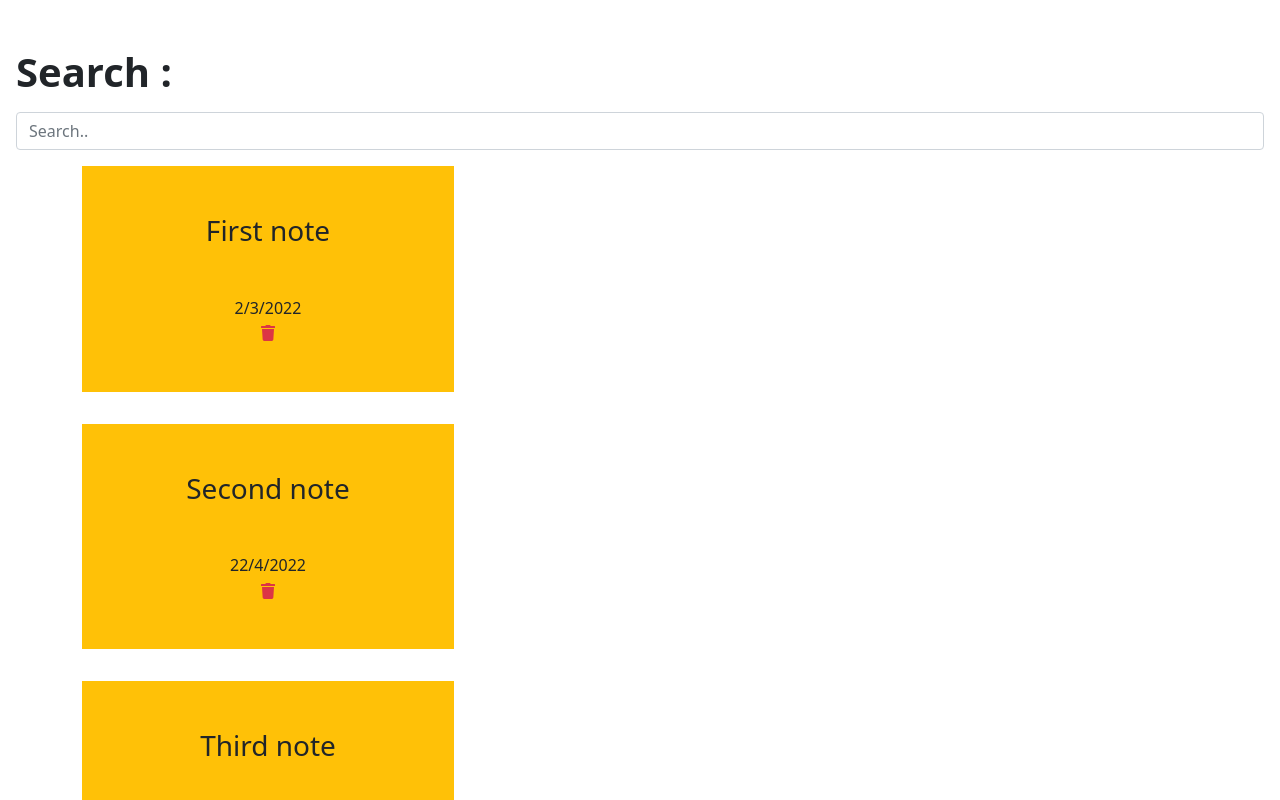
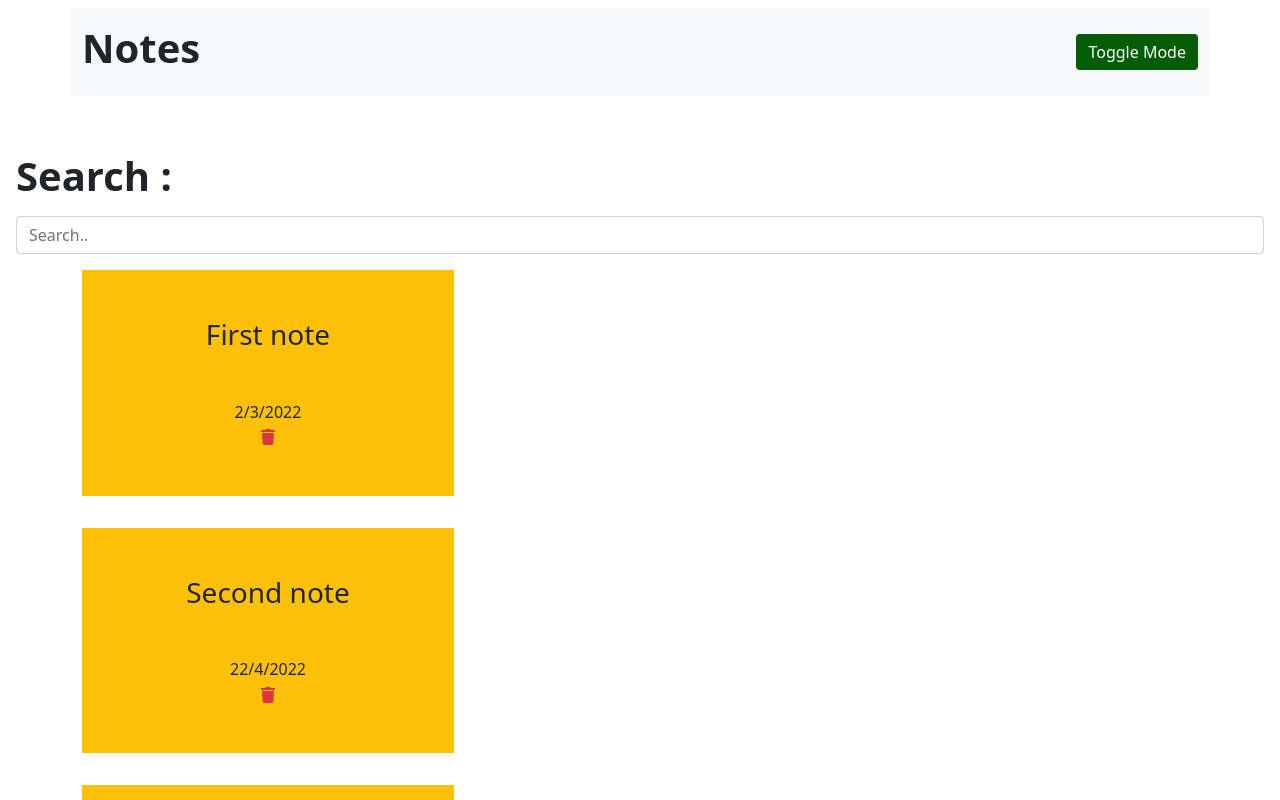
Before and after one commit to mahabur-rahman/React-notes-application, a React (Create React App) app: page / in a window 1280 px wide. Shown: the top 800 px of the page. Built offline with nearby package versions, Linux system fonts and the light colour scheme.

Commit message:
dark mode logic implement

```diff
--- a/src/App.js
+++ b/src/App.js
@@ -6,6 +6,7 @@ import { nanoid } from "nanoid";
 // comp
 import NoteList from "./components/NoteList";
 import Search from "./components/Search";
+import Toolbar from "./components/Toolbar";
 
 const App = () => {
   const [notes, setNotes] = useState([
@@ -15,6 +16,7 @@ const App = () => {
   ]);
 
   const [search, setSearch] = useState("");
+  const [darkMode, setDarkMode] = useState(false);
 
   // create note || add note
   const addNote = (text) => {
@@ -39,7 +41,8 @@ const App = () => {
   };
 
   return (
-    <div className="py-5">
+    <div className={`${darkMode && "dark_mode"}`}>
+      <Toolbar handleToggleDarkMode={setDarkMode} />
       <Search handleSearch={setSearch} />
       <NoteList
         notes={notes.filter((note) =>
--- /dev/null
+++ b/src/components/Toolbar.js
@@ -0,0 +1,26 @@
+import React from "react";
+import { Navbar, Container, Button } from "react-bootstrap";
+
+const Toolbar = ({ handleToggleDarkMode }) => {
+  return (
+    <div>
+      <Navbar>
+        <Container className="bg-light py-3 mb-5">
+          <h2 className="display-6 fw-bold">Notes</h2>
+
+          <Button
+            className="border-0 toggle_btn"
+            onClick={() => handleToggleDarkMode((prev) => !prev)}
+          >
+            Toggle Mode
+          </Button>
+        </Container>
+      </Navbar>
+    </div>
+  );
+};
+
+export default Toolbar;
+
+// dark mode bg ===> black color
+// note title ===> white color
--- a/src/index.css
+++ b/src/index.css
@@ -16,3 +16,18 @@ button {
 .add_note {
     white-space: pre-wrap;
 }
+
+
+/* toggle dark mode */
+
+.toggle_btn {
+    background: rgb(4, 93, 4) !important;
+}
+
+.dark_mode {
+    background: #000;
+}
+
+.dark_mode h2 {
+    color: #000;
+}
```
